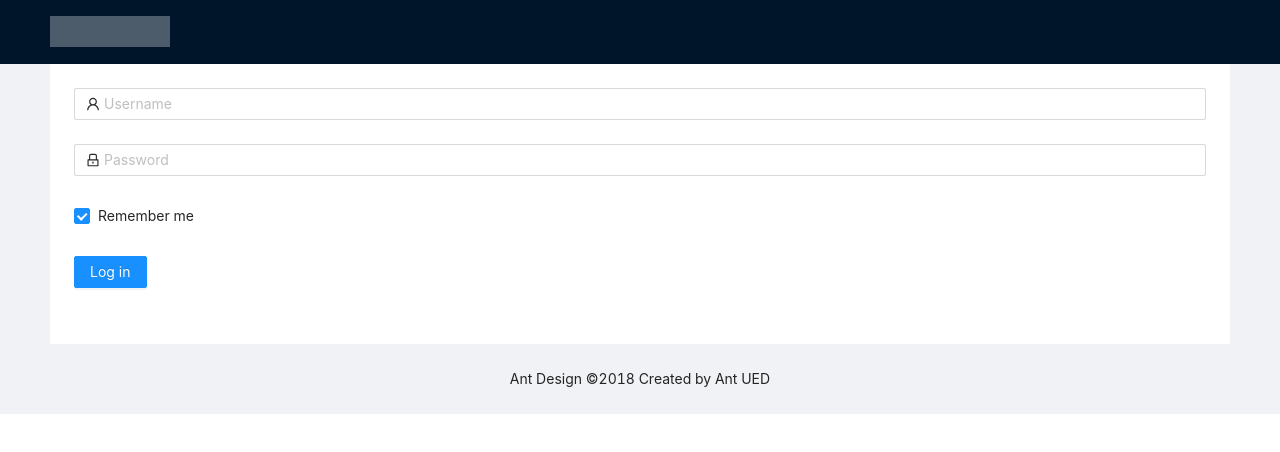
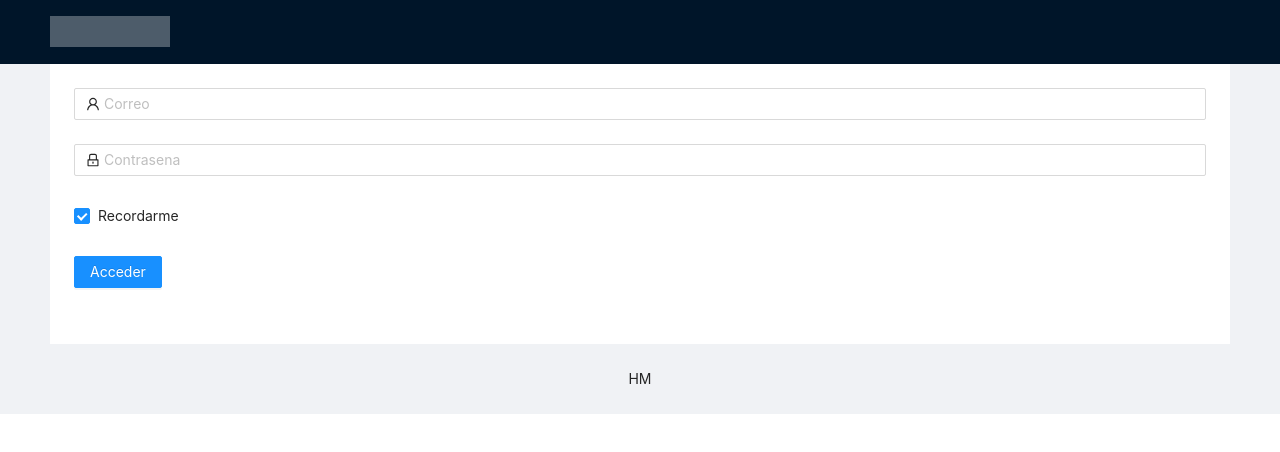
Before and after one commit to hm-sistemas/sistema_reconciliacion_client, a React (Create React App) app: page /login in a window 1280 px wide. Shown: the top 452 px of the page. Built offline with nearby package versions, Linux system fonts and the light colour scheme; the HTML template or start-up script is replaced by a standard one.

Commit message:
labels and messages

```diff
--- a/src/components/auth/Login.tsx
+++ b/src/components/auth/Login.tsx
@@ -1,7 +1,14 @@
-import React from "react";
+import React, { useState } from "react";
 import LoginForm from "./modules/LoginForm";
 
+import { connect } from "react-redux";
+import { login } from "../../actions/auth";
+
 function Login() {
-  return <LoginForm />;
+  const [loading, setLoading] = useState(false);
+  const onFinish = (values: []) => {
+    console.log("Success:", values);
+  };
+  return <LoginForm onFinish={onFinish} />;
 }
 export default Login;
--- a/src/components/auth/SignUp.tsx
+++ b/src/components/auth/SignUp.tsx
@@ -8,6 +8,6 @@ function SignUp() {
   const onFinish = (values: []) => {
     console.log("Success:", values);
   };
-  return <SignUpForm onFinish={() => onFinish} />;
+  return <SignUpForm onFinish={onFinish} />;
 }
 export default SignUp;
--- a/src/components/auth/modules/LoginForm.tsx
+++ b/src/components/auth/modules/LoginForm.tsx
@@ -2,11 +2,7 @@ import { Form, Input, Button, Checkbox } from "antd";
 import { UserOutlined, LockOutlined } from "@ant-design/icons";
 import React from "react";
 
-const LoginForm = () => {
-  const onFinish = (values: any) => {
-    console.log("Received values of form: ", values);
-  };
-
+const LoginForm = ({ onFinish }: any) => {
   return (
     <Form
       name="normal_login"
@@ -15,33 +11,33 @@ const LoginForm = () => {
       onFinish={onFinish}
     >
       <Form.Item
-        name="username"
-        rules={[{ required: true, message: "Please input your Username!" }]}
+        name="email"
+        rules={[{ required: true, message: "Ingrese su direccion de correo" }]}
       >
         <Input
           prefix={<UserOutlined className="site-form-item-icon" />}
-          placeholder="Username"
+          placeholder="Correo"
         />
       </Form.Item>
       <Form.Item
         name="password"
-        rules={[{ required: true, message: "Please input your Password!" }]}
+        rules={[{ required: true, message: "Ingrese su contrasena" }]}
       >
         <Input
           prefix={<LockOutlined className="site-form-item-icon" />}
           type="password"
-          placeholder="Password"
+          placeholder="Contrasena"
         />
       </Form.Item>
       <Form.Item>
         <Form.Item name="remember" valuePropName="checked" noStyle>
-          <Checkbox>Remember me</Checkbox>
+          <Checkbox>Recordarme</Checkbox>
         </Form.Item>
       </Form.Item>
 
       <Form.Item>
         <Button type="primary" htmlType="submit" className="login-form-button">
-          Log in
+          Acceder
         </Button>
       </Form.Item>
     </Form>
--- a/src/components/auth/modules/SignUpForm.tsx
+++ b/src/components/auth/modules/SignUpForm.tsx
@@ -25,12 +25,8 @@ const tailFormItemLayout = {
   },
 };
 
-const SignUpForm = (props: any) => {
+const SignUpForm = ({ onFinish }: any) => {
   const [form] = Form.useForm();
-
-  const onFinish = (values: []) => {
-    console.log("Received values of form: ", values);
-  };
 
   return (
     <Form
@@ -46,11 +42,11 @@ const SignUpForm = (props: any) => {
         rules={[
           {
             type: "email",
-            message: "The input is not valid E-mail!",
+            message: "Correo es invalido.",
           },
           {
             required: true,
-            message: "Please input your E-mail!",
+            message: "Correo es requerido.",
           },
         ]}
       >
@@ -63,7 +59,7 @@ const SignUpForm = (props: any) => {
         rules={[
           {
             required: true,
-            message: "Please input your password!",
+            message: "Ingrese su contrasena",
           },
         ]}
         hasFeedback
@@ -73,22 +69,20 @@ const SignUpForm = (props: any) => {
 
       <Form.Item
         name="confirm"
-        label="Confirm Password"
+        label="Confirme su contrasena"
         dependencies={["password"]}
         hasFeedback
         rules={[
           {
             required: true,
-            message: "Please confirm your password!",
+            message: "Confirme su contrasena",
           },
           ({ getFieldValue }) => ({
             validator(rule, value) {
               if (!value || getFieldValue("password") === value) {
                 return Promise.resolve();
               }
-              return Promise.reject(
-                "The two passwords that you entered do not match!"
-              );
+              return Promise.reject("Las contrasenas no coinciden.");
             },
           }),
         ]}
@@ -101,7 +95,7 @@ const SignUpForm = (props: any) => {
         label={
           <span>
             name&nbsp;
-            <Tooltip title="What do you want others to call you?">
+            <Tooltip title="Ingrese su nombre">
               <QuestionCircleOutlined />
             </Tooltip>
           </span>
@@ -109,7 +103,7 @@ const SignUpForm = (props: any) => {
         rules={[
           {
             required: true,
-            message: "Please input your name!",
+            message: "Nombre es requerido",
             whitespace: true,
           },
         ]}
@@ -119,7 +113,7 @@ const SignUpForm = (props: any) => {
 
       <Form.Item {...tailFormItemLayout}>
         <Button type="primary" htmlType="submit">
-          Register
+          Registrar
         </Button>
       </Form.Item>
     </Form>
--- a/src/layouts/GuestLayout.tsx
+++ b/src/layouts/GuestLayout.tsx
@@ -12,9 +12,7 @@ const GuestLayout = (props: any) => {
       <Content style={{ padding: "0 50px" }}>
         <div className="site-layout-content">{props.children}</div>
       </Content>
-      <Footer style={{ textAlign: "center" }}>
-        Ant Design ©2018 Created by Ant UED
-      </Footer>
+      <Footer style={{ textAlign: "center" }}>HM</Footer>
     </Layout>
   );
 };
```
Also changed, not shown: src/actions/auth.js (+4 -4 lines), src/services/auth/auth.service.js (+5 -4 lines).
